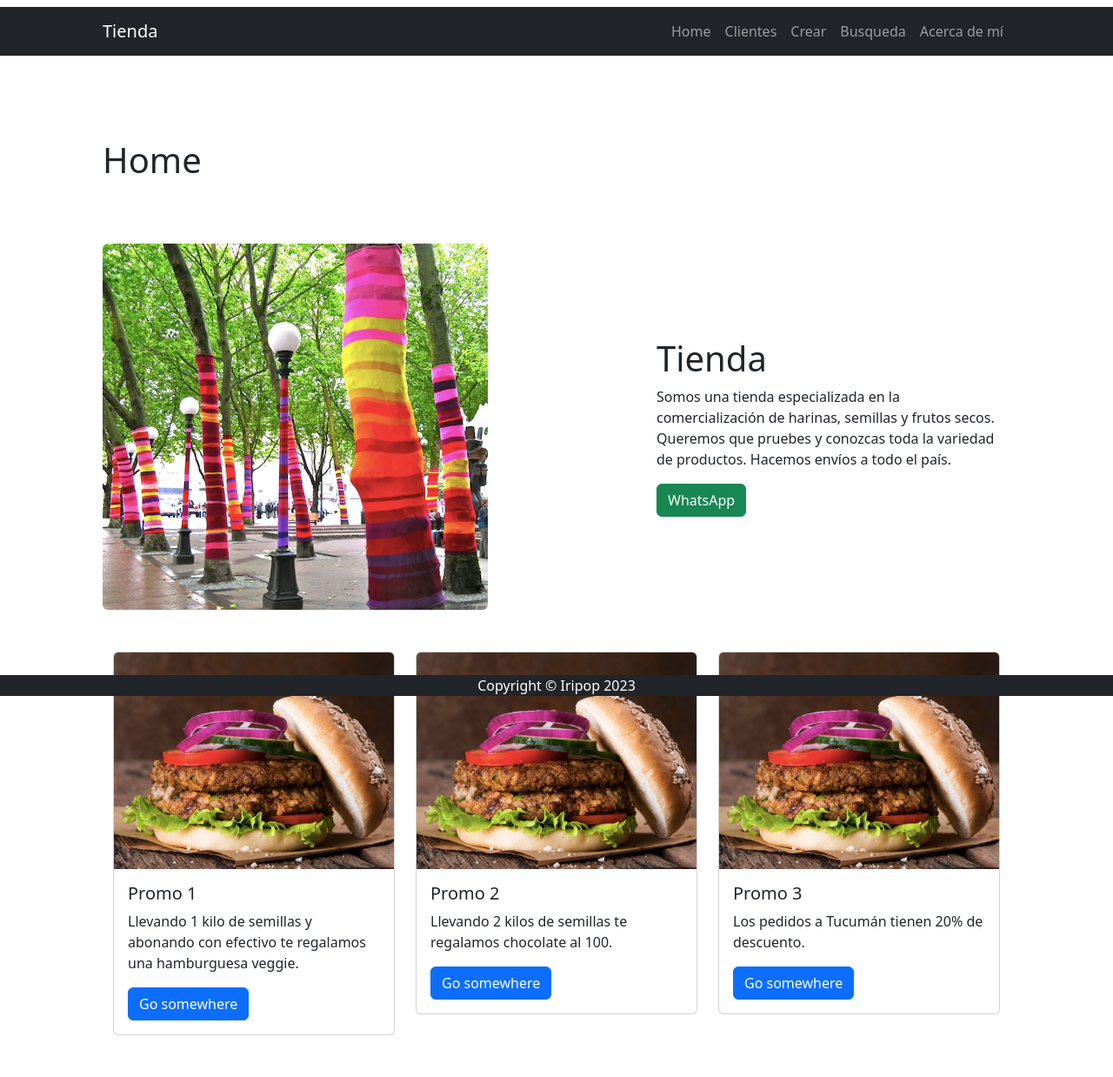
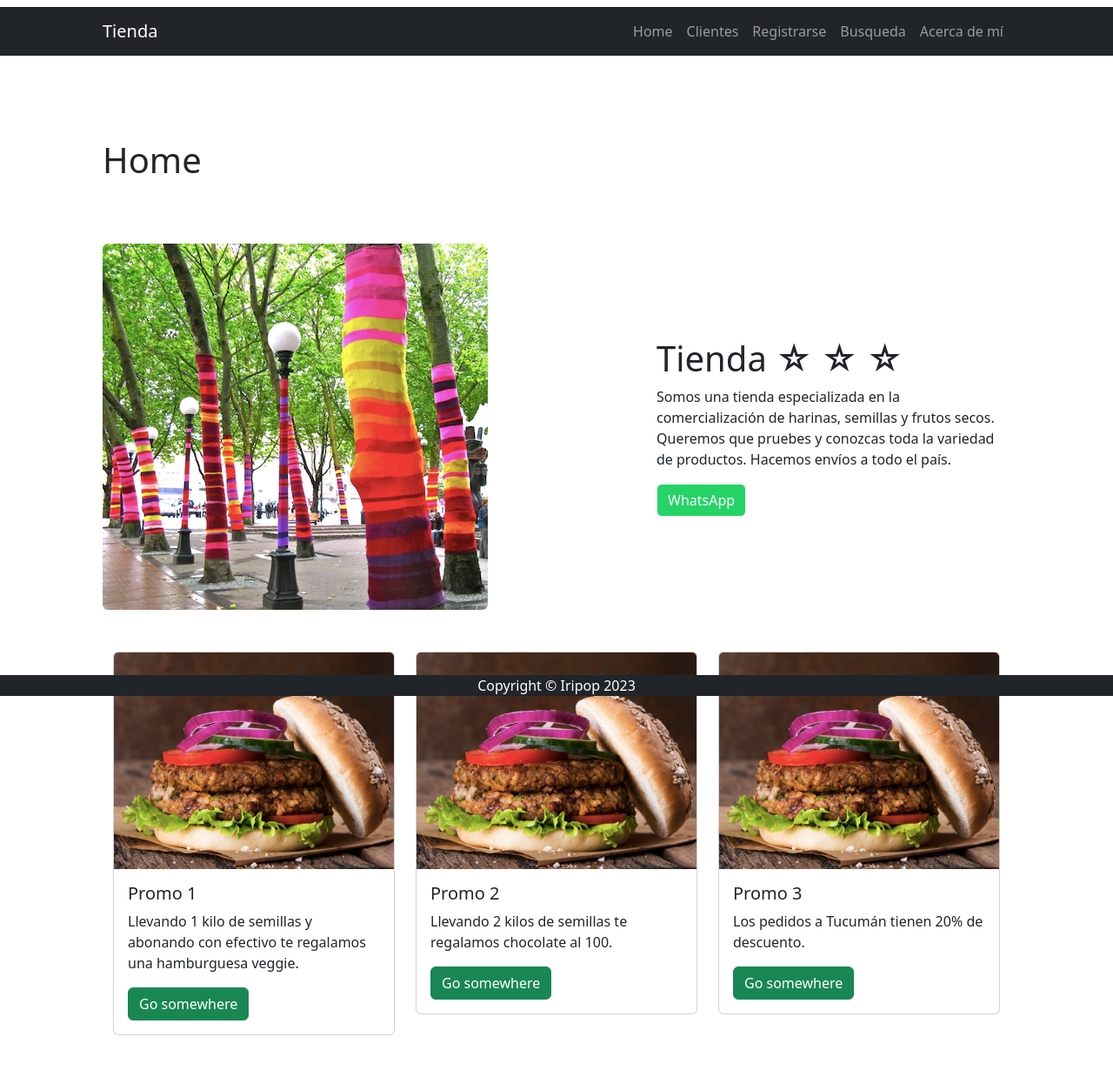
Before and after one commit to Frambuess/ProyectoFinalCoder, a Django app: template project/apps/CORE/templates/CORE/index.html in a window 1280 px wide. Shown: the whole page at 87% size. Run offline with Django 4.2, Linux system fonts and the light colour scheme; the template is opened without the code that fills it, so the values that code supplies are empty; parts of the project's set-up code (start-up, migrations or seed data) failed here and were passed over; some libraries are stand-ins or nearby versions.

Commit message:
secret key cards

```diff
--- a/project/apps/CORE/forms.py
+++ b/project/apps/CORE/forms.py
@@ -5,4 +5,4 @@ from .models import Cliente
 class ClienteForm(forms.ModelForm):
     class Meta:
         model = Cliente
-        fields = ["pais_origen_id", "apellido", "nombre", "nacimiento", "medio_id", "nrotarjeta"]
+        fields = ["pais_origen_id", "apellido", "nombre", "nacimiento", "medio_id", "nrodetarjeta"]
--- a/project/apps/CORE/templates/CORE/base.html
+++ b/project/apps/CORE/templates/CORE/base.html
@@ -7,7 +7,7 @@
         <meta name="viewport" content="width=device-width, initial-scale=1, shrink-to-fit=no" />
         <meta name="description" content="" />
         <meta name="author" content="" />
-        <h1 style="color:purple;"></h1><title>Tienda</title></h1>
+        <h1 style="color:purple;"><title>Tienda</title></h1>
         <!-- Favicon-->
         <link rel="icon" type="image/x-icon" href="{% static 'CORE/assets/favicon.png' %}" />
         <!-- Core theme CSS (includes Bootstrap)-->
--- a/project/apps/CORE/templates/CORE/card.html
+++ b/project/apps/CORE/templates/CORE/card.html
@@ -17,6 +17,6 @@
     <div class="card-body">
         <h5 class="card-title">{{ card }}</h5>
         <p class="card-text">{{ cardcontenido }}</p>
-        <a href="#" class="btn btn-primary">Go somewhere</a>
+        <a href="#" class="btn btn-success">Go somewhere</a>
     </div>
 </div>
--- a/project/apps/CORE/templates/CORE/index.html
+++ b/project/apps/CORE/templates/CORE/index.html
@@ -19,9 +19,9 @@
     <div class="row gx-4 gx-lg-5 align-items-center my-5">
         <div class="col-lg-7"><img class="img-fluid rounded mb-4 mb-lg-0" src="{% static 'CORE/img/fotoppal.png' %}" alt="..." /></div>
         <div class="col-lg-5">
-            <h1 class="font-weight-light">Tienda</h1>
+            <h1 class="font-weight-light">Tienda &#x2606; &#x2606; &#x2606;</h1>
             <p>Somos una tienda especializada en la comercialización de harinas, semillas y frutos secos. Queremos que pruebes y conozcas toda la variedad de productos. Hacemos envíos a todo el país.</p>
-            <a class="btn btn-success" href="https://wa.me/5491100000000" target="_blank">WhatsApp</a>
+            <a class="btn btn-success" style="background-color:#25D366; border-color:white" href="https://wa.me/5491100000000" target="_blank">WhatsApp</a>
         </div>
     </div>
    <!-- <h1 style="color:#25D366;">-->
--- a/project/apps/CORE/templates/CORE/navbar.html
+++ b/project/apps/CORE/templates/CORE/navbar.html
@@ -9,15 +9,11 @@
 
 
                 <li class="nav-item"><a class="nav-link {% if request.path == "/" %} active  {% endif %}" aria-current="page" href="{% url 'Home:home' %}">Home</a></li>
-              <!--   <li class="nav-item"><a class="nav-link active" aria-current="page" href="{% url 'Home:home' %}">Home</a></li>-->
-               <!-- <li class="nav-item"><a class="nav-link" href="{% url 'Home:clientes' %}">Clientes</a></li>  -->
+                <!-- <li class="nav-item"><a class="nav-link active" aria-current="page" href="{% url 'Home:home' %}">Home</a></li>-->
                 <li class="nav-item"><a class="nav-link {% if request.path == "/clientes/" %} active  {% endif %}" href="{% url 'Home:clientes' %}">Clientes</a></li>
-                <li class="nav-item"><a class="nav-link {% if request.path == "/crear/" %} active  {% endif %}" href="{% url 'Home:crear' %}">Crear</a></li>
-              <!--   <li class="nav-item"><a class="nav-link" href="{% url 'Home:crear' %}">Crear</a></li> -->
+                <li class="nav-item"><a class="nav-link {% if request.path == "/register/" %} active  {% endif %}" href="{% url 'Home:register' %}">Registrarse</a></li>
                 <li class="nav-item"><a class="nav-link {% if request.path == "/busqueda/" %} active  {% endif %}" href="{% url 'Home:busqueda' %}">Busqueda</a></li>
-                <!--<li class="nav-item"><a class="nav-link" href="{% url 'Home:busqueda' %}">Busqueda</a></li>-->
                 <li class="nav-item"><a class="nav-link {% if request.path == "/about/" %} active  {% endif %}" href="{% url 'Home:about' %}">Acerca de mí</a></li>
-                <!--<li class="nav-item"><a class="nav-link" href="{% url 'Home:about' %}">Acerca de mí</a></li>-->
 
             </ul>
         </div>
```
Also changed, not shown: project/apps/CORE/templates/CORE/pages.html (+13 -7 lines), project/apps/CORE/views.py (+8 -9 lines), project/config/settings.py (+7 -1 lines), project/db.sqlite3.
